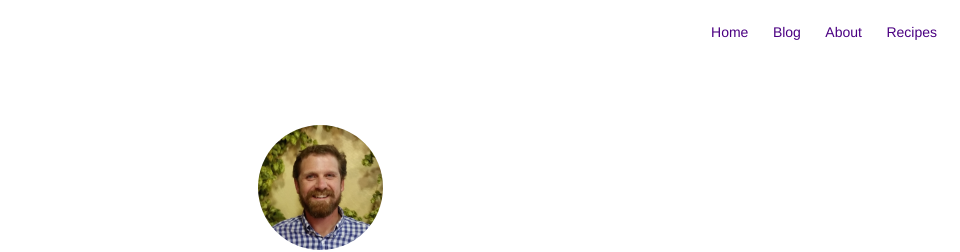
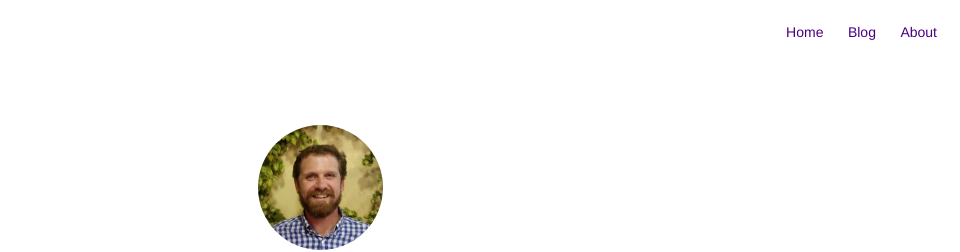
Before and after one commit to jimmyodonnell/jimmyodonnell.github.io, a Jekyll site: the page built from recipes.md, in a window 1280 px wide. Shown: the top 252 px of the page, without its empty margins (320-1280 px from the left). Built offline with Jekyll 4.4.1, drawn with Linux system fonts in a browser that asks for light colours.

Commit message:
show recipes only if page is not recipes

```diff
--- a/_includes/nav.html
+++ b/_includes/nav.html
@@ -30,9 +30,11 @@
             {% endif %}
         {% endif %}
 
-        <li class="item">
-            <a class="link" href="{{ site.url }}/recipes">Recipes</a>
-        </li>
+        {% if page.title != "Recipes" %}
+            <li class="item">
+                <a class="link" href="{{ site.url }}/recipes">Recipes</a>
+            </li>
+        {% endif %}
 
         {% if site.resume == true %}
             <li class="item">
```
